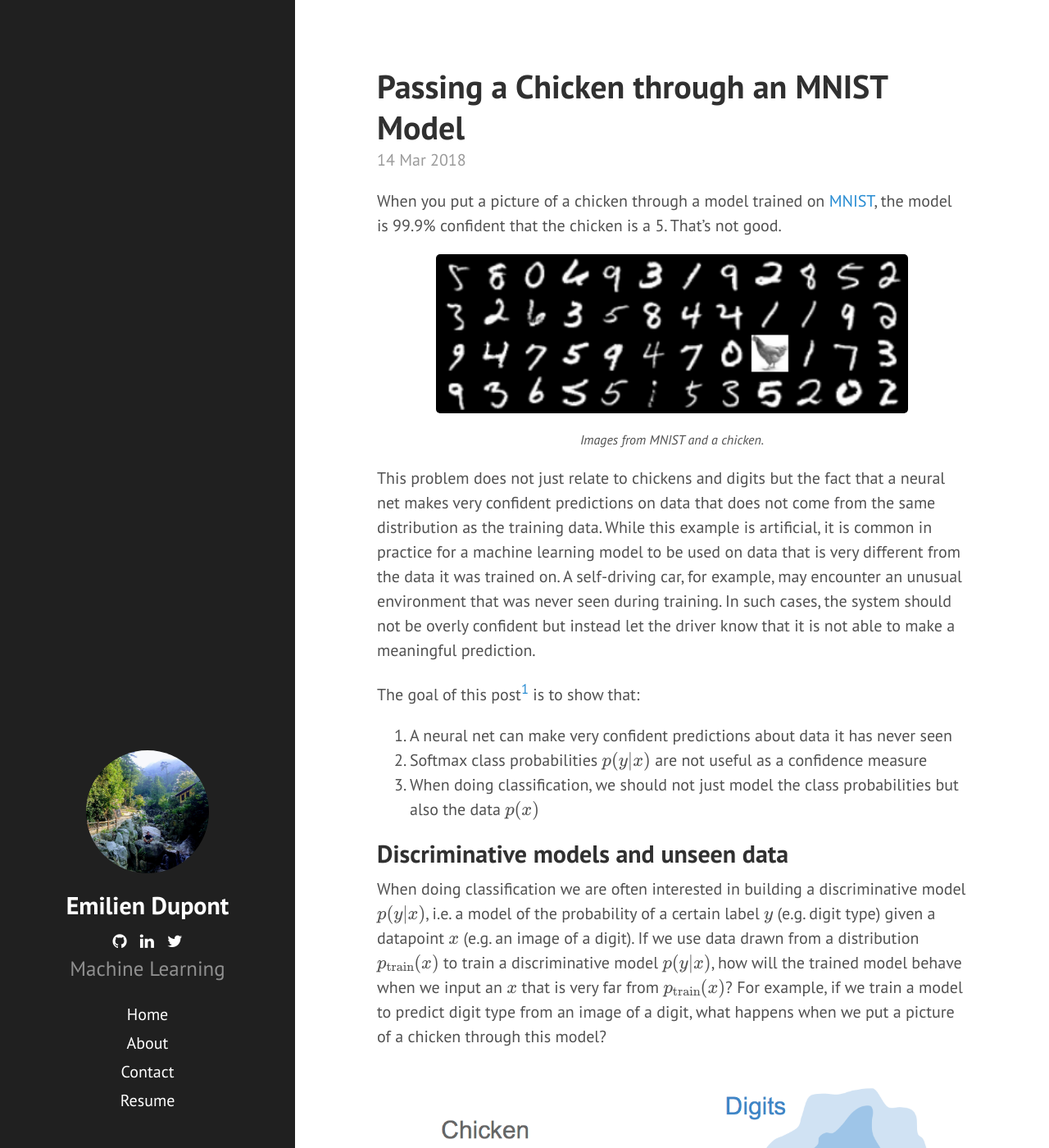
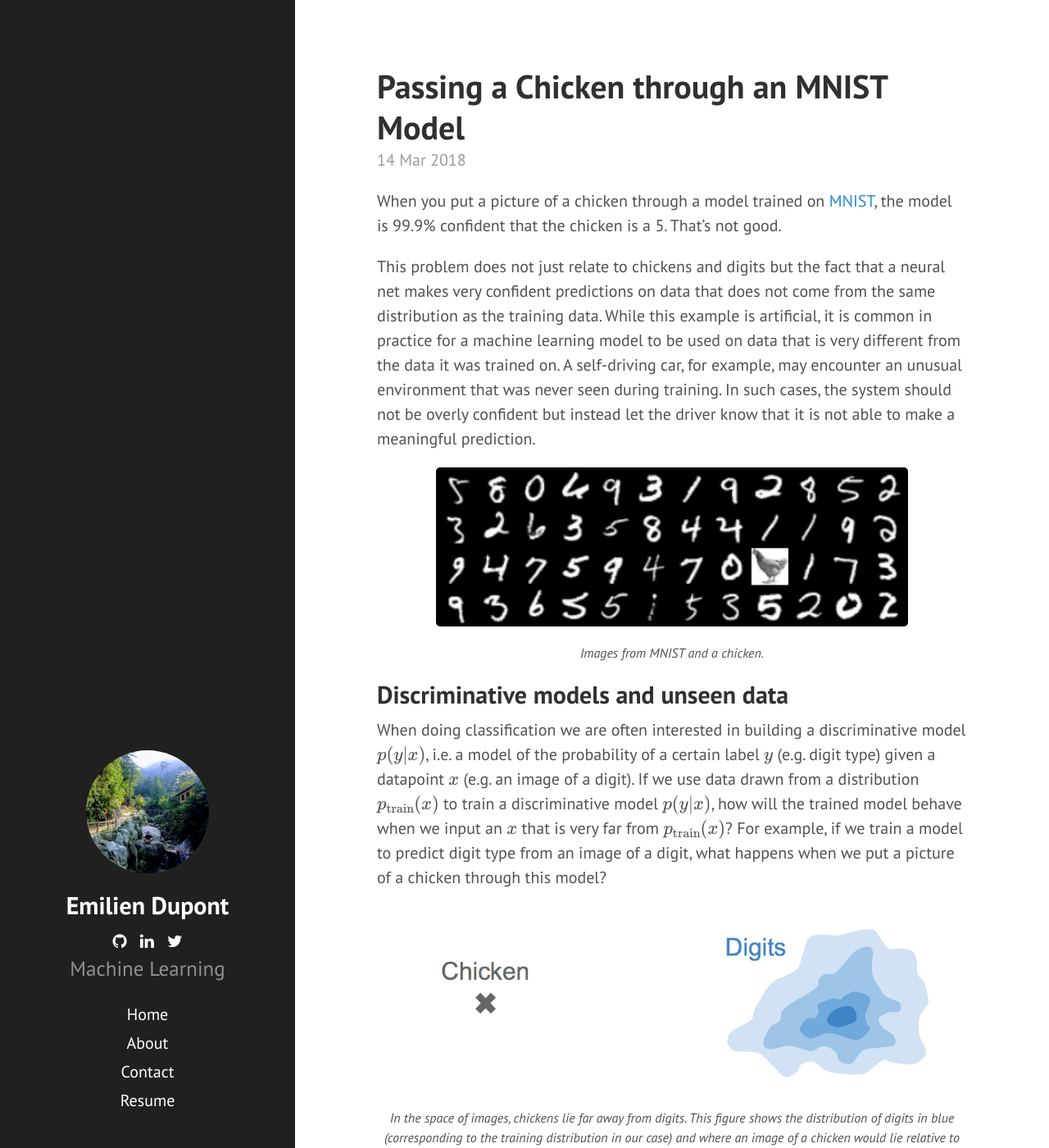
Before and after one commit to EmilienDupont/emiliendupont.github.io, a Jekyll site: the page built from _posts/2018-03-14-mnist-chicken.md, in a window 1280 px wide and 1400 px high. Shown: the whole window at 82% size. Built offline with Jekyll 4.4.1, drawn with Linux system fonts in a browser that asks for light colours; nearby versions of some CDN libraries; formulas are drawn with MathJax 3; comment, search, counter and statistics services are not loaded.

Commit message:
:bug: remove goals of post in the beginning

```diff
--- a/_posts/2018-03-14-mnist-chicken.md
+++ b/_posts/2018-03-14-mnist-chicken.md
@@ -7,15 +7,10 @@ img_excerpt: imgs/mnist-chicken/mnist-chicken-excerpt.png
 
 When you put a picture of a chicken through a model trained on [MNIST](https://en.wikipedia.org/wiki/MNIST_database), the model is 99.9% confident that the chicken is a 5. That’s not good.
 
+This problem does not just relate to chickens and digits but the fact that a neural net makes very confident predictions on data that does not come from the same distribution as the training data. While this example is artificial, it is common in practice for a machine learning model to be used on data that is very different from the data it was trained on. A self-driving car, for example, may encounter an unusual environment that was never seen during training. In such cases, the system should not be overly confident but instead let the driver know that it is not able to make a meaningful prediction.
+
 <img src="{{ site.url }}/imgs/mnist-chicken/mnist-grid-with-chicken.png" style="align:center; margin: 0 auto; width:80%;">
 <p style="text-align: center; font-style: italic; font-size: 80%;">Images from MNIST and a chicken.</p>
-
-This problem does not just relate to chickens and digits but the fact that a neural net makes very confident predictions on data that does not come from the same distribution as the training data. While this example is artificial, it is common in practice for a machine learning model to be used on data that is very different from the data it was trained on. A self-driving car, for example, may encounter an unusual environment that was never seen during training. In such cases, the system should not be overly confident but instead let the driver know that it is not able to make a meaningful prediction.
-
-The goal of this post<sup>[1](#myfootnote1)</sup> is to show that:
-1. A neural net can make very confident predictions about data it has never seen
-2. Softmax class probabilities $$ p(y \vert x) $$ are not useful as a confidence measure
-3. When doing classification, we should not just model the class probabilities but also the data $$ p(x) $$
 
 ## Discriminative models and unseen data
 
```
